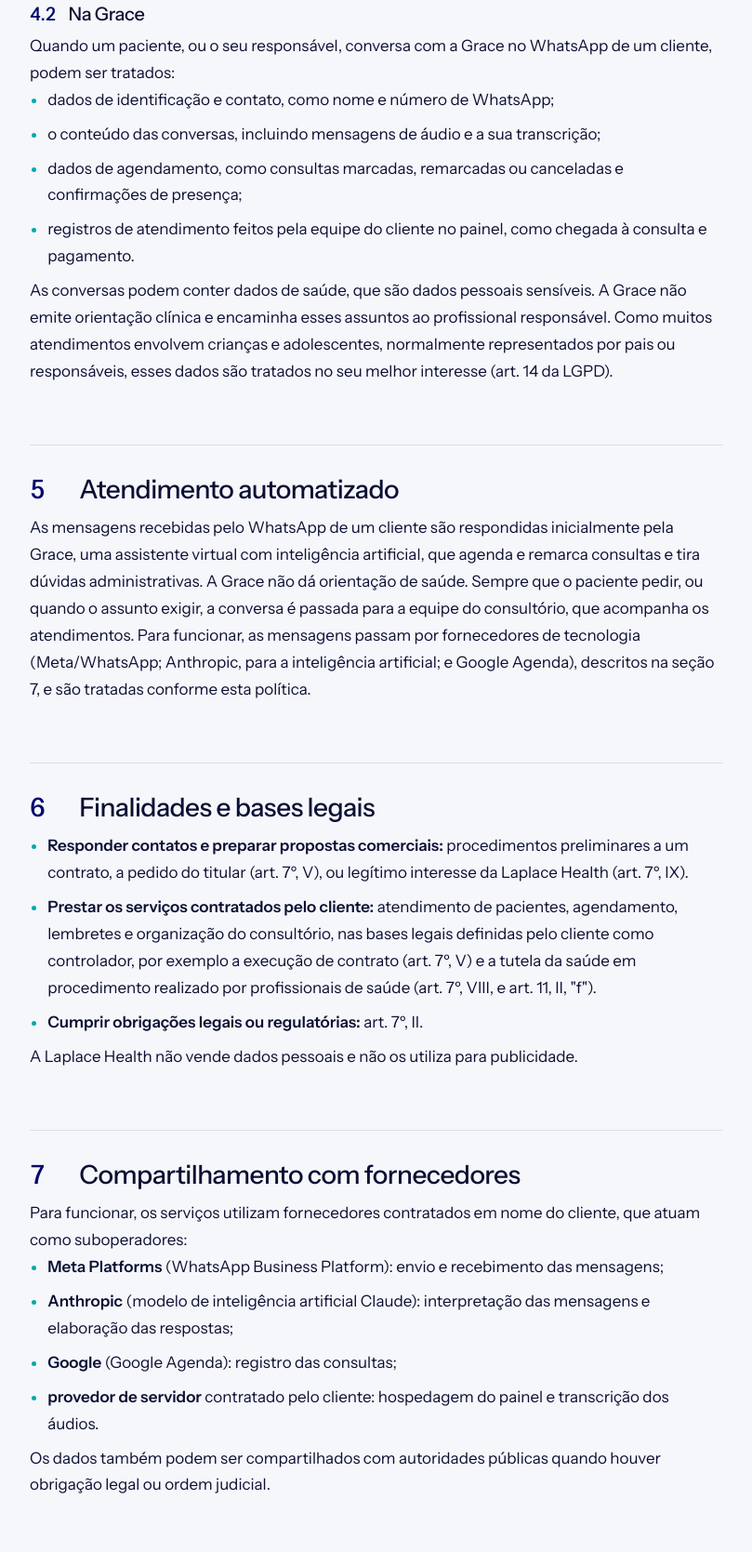
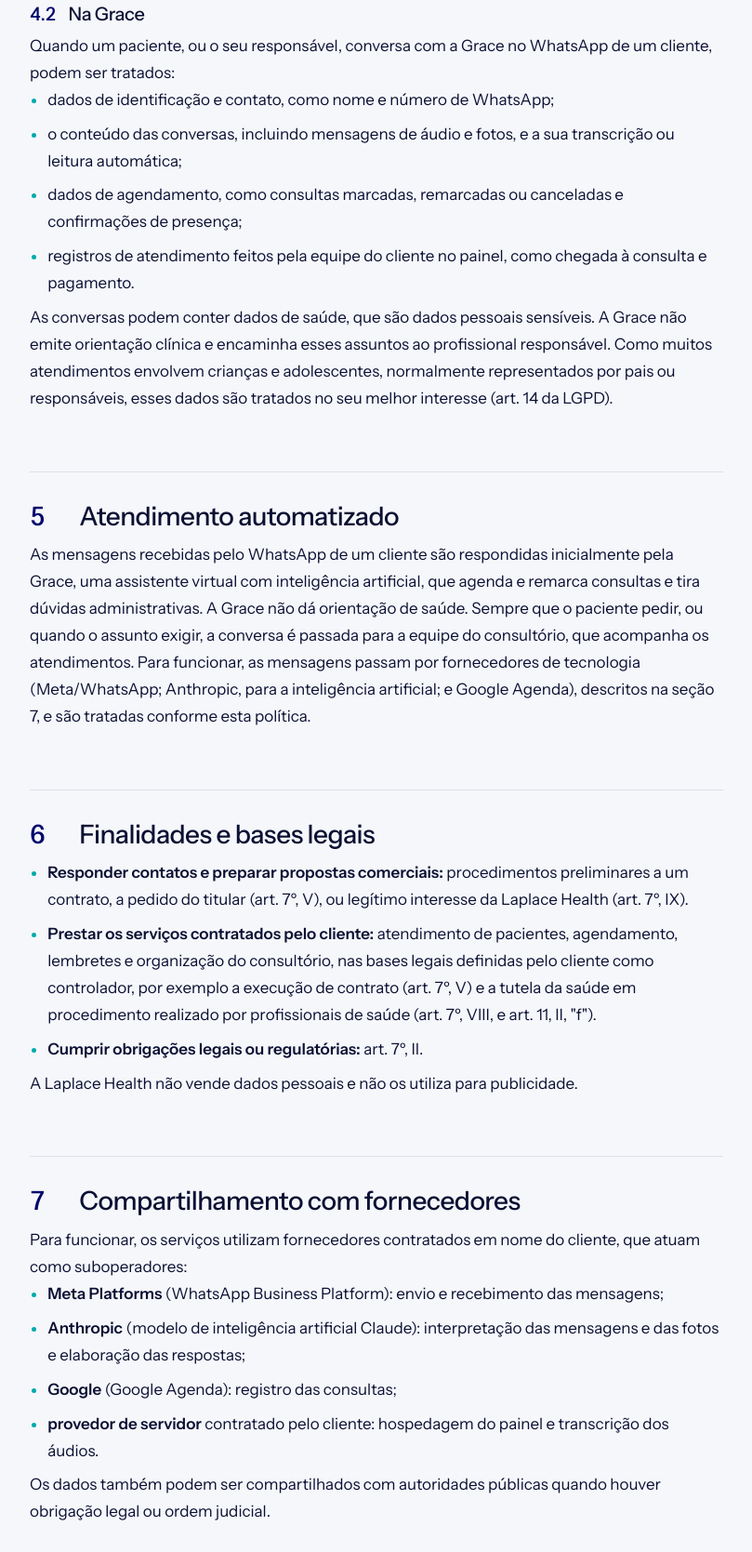
Before and after one commit to craydacosta1-create/laplacehealth-site, a plain HTML site: page privacidade.html in a window 1280 px wide. Shown: the part 1656-3325 px from the top of the page at 93% size, without its empty margins (48-857 px from the left). Drawn offline with Linux system fonts and the light colour scheme.

Commit message:
Política de privacidade: fotos e leitura automática (seções 4.2 e 7)
Co-Authored-By: Claude Opus 5.5 <noreply@anthropic.com>

```diff
--- a/privacidade.html
+++ b/privacidade.html
@@ -111,7 +111,7 @@
     <p>Quando um paciente, ou o seu responsável, conversa com a Grace no WhatsApp de um cliente, podem ser tratados:</p>
     <ul>
       <li>dados de identificação e contato, como nome e número de WhatsApp;</li>
-      <li>o conteúdo das conversas, incluindo mensagens de áudio e a sua transcrição;</li>
+      <li>o conteúdo das conversas, incluindo mensagens de áudio e fotos, e a sua transcrição ou leitura automática;</li>
       <li>dados de agendamento, como consultas marcadas, remarcadas ou canceladas e confirmações de presença;</li>
       <li>registros de atendimento feitos pela equipe do cliente no painel, como chegada à consulta e pagamento.</li>
     </ul>
@@ -132,7 +132,7 @@
     <p>Para funcionar, os serviços utilizam fornecedores contratados em nome do cliente, que atuam como suboperadores:</p>
     <ul>
       <li><strong>Meta Platforms</strong> (WhatsApp Business Platform): envio e recebimento das mensagens;</li>
-      <li><strong>Anthropic</strong> (modelo de inteligência artificial Claude): interpretação das mensagens e elaboração das respostas;</li>
+      <li><strong>Anthropic</strong> (modelo de inteligência artificial Claude): interpretação das mensagens e das fotos e elaboração das respostas;</li>
       <li><strong>Google</strong> (Google Agenda): registro das consultas;</li>
       <li><strong>provedor de servidor</strong> contratado pelo cliente: hospedagem do painel e transcrição dos áudios.</li>
     </ul>
```
